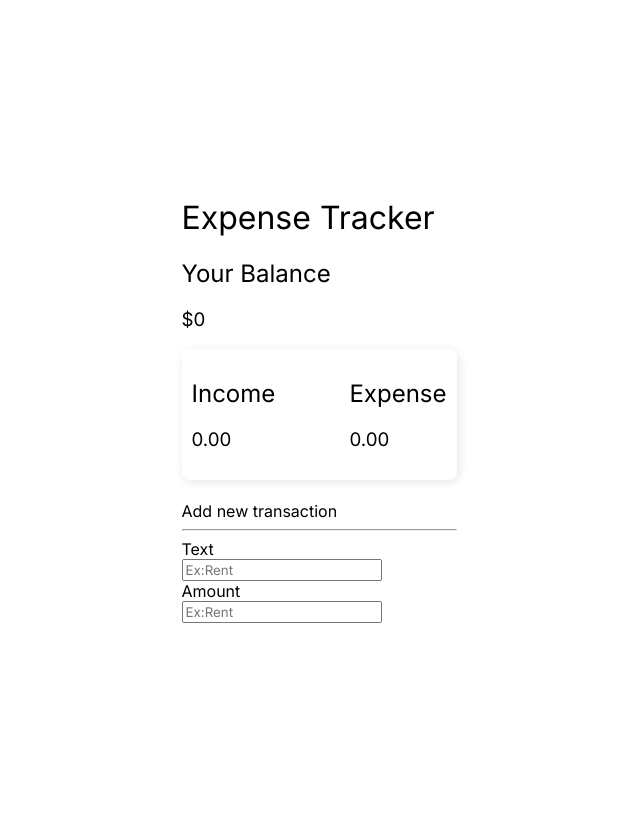
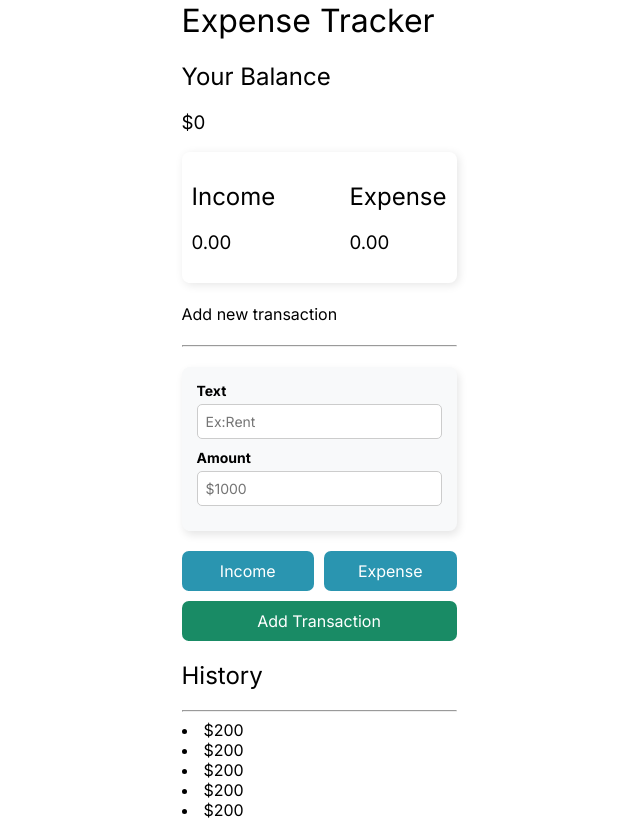
Before and after one commit to itszaid27/expense-tracker, a React (Vite) app in the folder expense-tracker/: page / in a window 1280 px wide. Shown: the whole page, without its empty margins (321-961 px from the left). Built offline with nearby package versions, Linux system fonts and the light colour scheme.

Commit message:
added whole body structure

```diff
--- a/expense-tracker/src/App.jsx
+++ b/expense-tracker/src/App.jsx
@@ -2,6 +2,9 @@ import React, { useState } from "react";
 import Balance from "./Components/Balance";
 import Transactions from "./Components/Transactions";
 import ExpenseForm from "./Components/ExpenseForm";
+import TransactionType from "./Components/TransactionType";
+import History from "./Components/History";
+
 import "./app.css";
 const App = () => {
   const [balance, setBalance] = useState(0);
@@ -19,6 +22,8 @@ const App = () => {
       <Balance balance={balance} />
       <Transactions />
       <ExpenseForm />
+      <TransactionType />
+      <History />
     </>
   );
 };
--- a/expense-tracker/src/Components/ExpenseForm.jsx
+++ b/expense-tracker/src/Components/ExpenseForm.jsx
@@ -1,4 +1,5 @@
 import React from "react";
+import "../app.css";
 
 const ExpenseForm = () => {
   return (
@@ -14,7 +15,7 @@ const ExpenseForm = () => {
           <br />
           <label htmlFor="">Amount</label>
           <br />
-          <input type="number" name="text" id="text" placeholder="Ex:Rent" />
+          <input type="number" name="text" id="text" placeholder="$1000" />
         </form>
       </div>
     </>
--- /dev/null
+++ b/expense-tracker/src/Components/History.jsx
@@ -0,0 +1,17 @@
+import React from "react";
+
+const History = () => {
+  return (
+    <div className="history">
+      <h2>History</h2>
+      <hr />
+      <li>$200</li>
+      <li>$200</li>
+      <li>$200</li>
+      <li>$200</li>
+      <li>$200</li>
+    </div>
+  );
+};
+
+export default History;
--- /dev/null
+++ b/expense-tracker/src/Components/TransactionType.jsx
@@ -0,0 +1,15 @@
+import React from "react";
+import "../app.css";
+const TransactionType = () => {
+  return (
+    <div className="transaction-type">
+      <div>
+        <button className="income">Income</button>
+        <button className="expense">Expense</button>
+      </div>
+      <button>Add Transaction</button>
+    </div>
+  );
+};
+
+export default TransactionType;
--- a/expense-tracker/src/app.css
+++ b/expense-tracker/src/app.css
@@ -26,13 +26,80 @@ body{
     margin: auto;
     box-shadow: 2px 2px 10px rgba(0, 0, 0, 0.1);
   }
-  .separator {
-    width: 2px; /* Thin vertical line */
-    background-color: #ccc; /* Light gray */
-    height: 80%; /* Adjust height */
-    align-self: center; /* Ensures it aligns properly */
+
+
+  .transaction>h2{
+    font-weight: bold;
+  }
+
+form {
+    max-width: 300px;
+    margin: 20px auto;
+    padding: 15px;
+    background: #f8f9fa;
+    border-radius: 8px;
+    box-shadow: 2px 4px 8px rgba(0, 0, 0, 0.1);
+  }
+
+  label {
+    display: block;
+    font-size: 14px;
+    font-weight: bold;
+    margin-bottom: 5px;
+  }
+
+  input {
+    width: 100%;
+    padding: 8px;
+    margin-bottom: 10px;
+    border: 1px solid #ccc;
+    border-radius: 5px;
+    font-size: 14px;
+  }
+
+  input:focus {
+    border-color: #007bff;
+    outline: none;
+  }
+
+  form br {
+    display: none;
+  }
+
+  .transaction-type {
+    display: flex;
+    flex-direction: column;
+    align-items: center;
+    gap: 10px;
+    width: 100%;
+    max-width: 350px;
+    margin: auto;
 }
 
-h4{
-    margin-bottom: 2px;
+.transaction-type div {
+    display: flex;
+    gap: 10px;
+    width: 100%;
 }
+
+.transaction-type button {
+    background-color: rgb(25, 139, 101);
+    border: none;
+    padding: 10px;
+    border-radius: 7px;
+    font-size: medium;
+    color: white;
+    width: 100%;
+    cursor: pointer;
+}
+
+.transaction-type div button {
+    background-color: rgb(42, 149, 176);
+    border: none;
+    padding: 10px;
+    border-radius: 7px;
+    font-size: medium;
+    color: white;
+    flex: 1;
+    cursor: pointer;
+}
```
